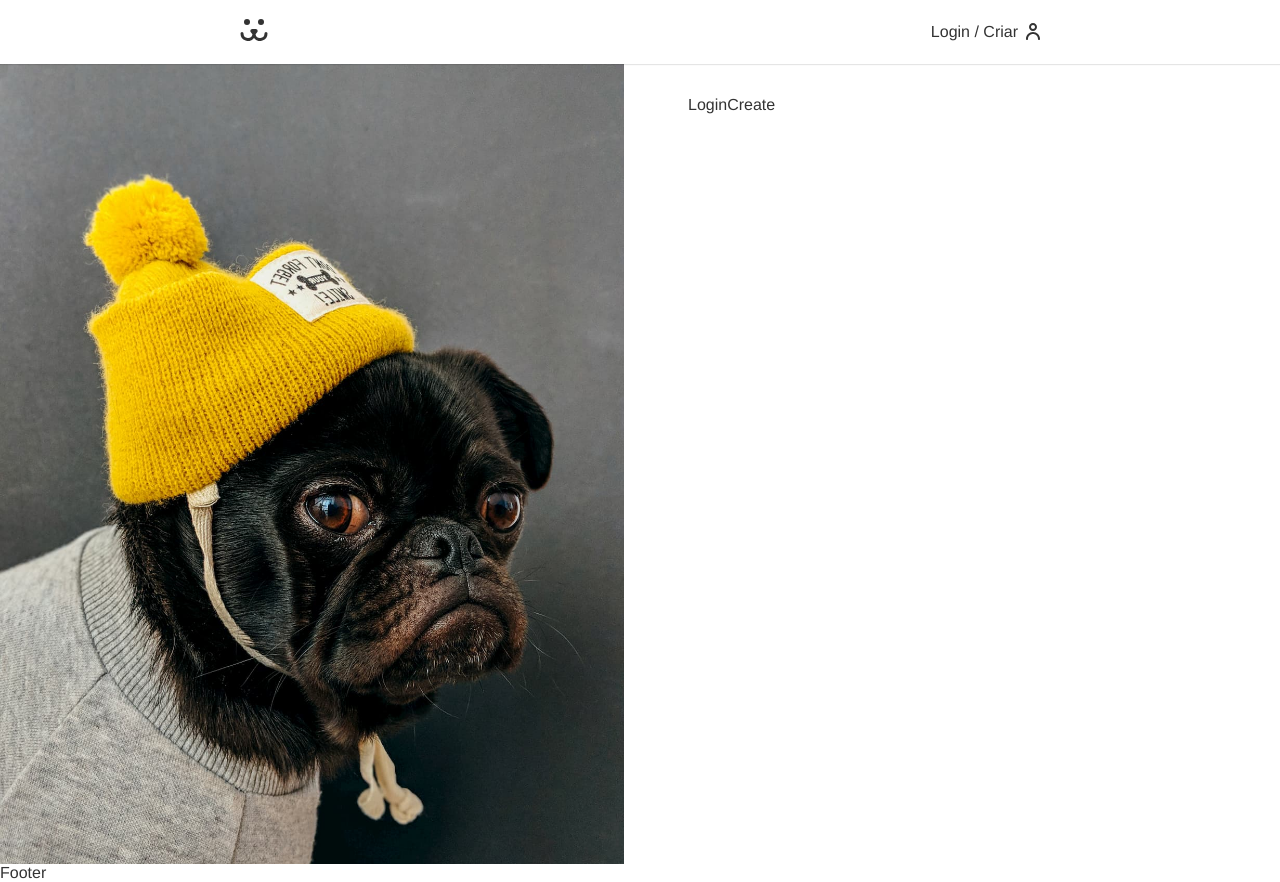
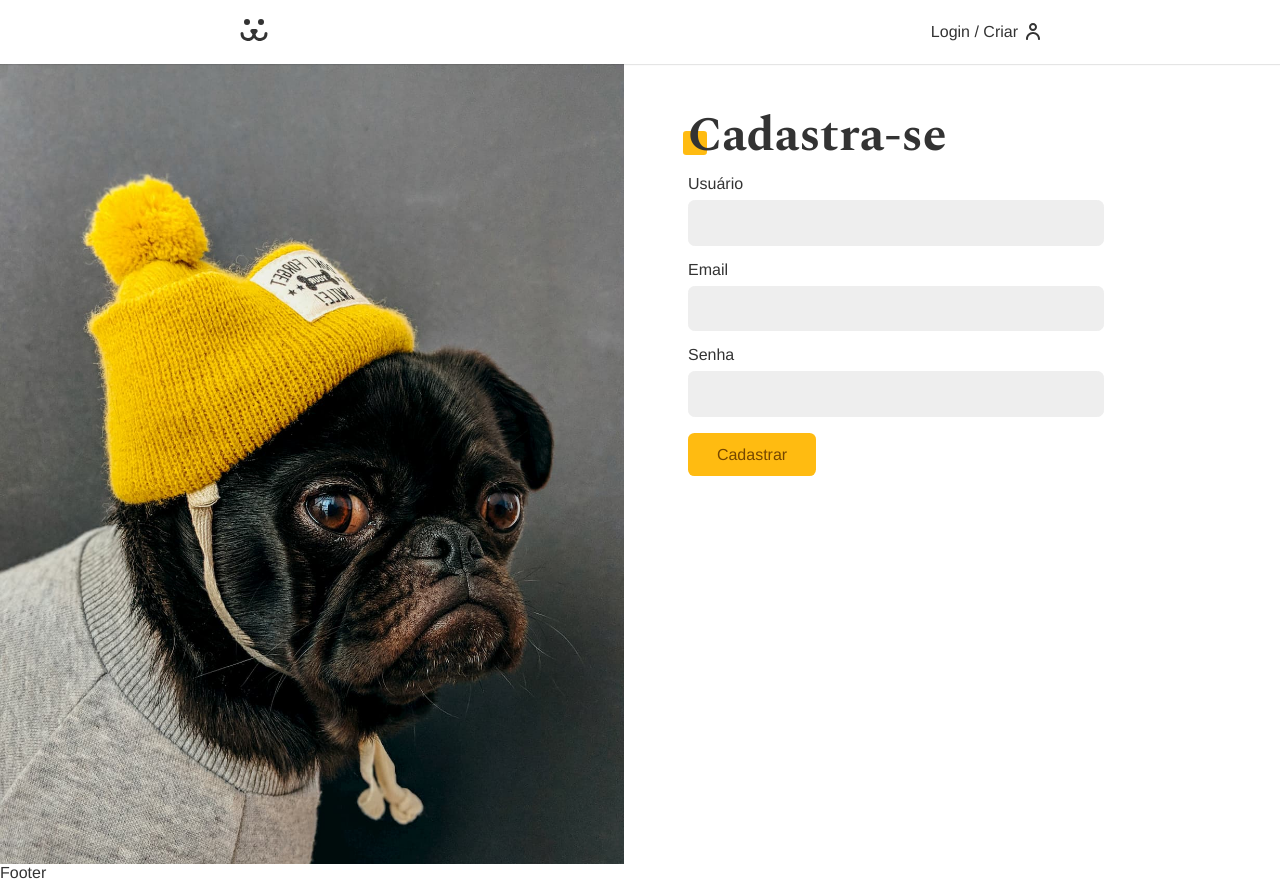
Before and after one commit to natansouza2010/dogs, a React (Create React App) app: page /login/criar in a window 1280 px wide. Built offline with nearby package versions, Linux system fonts and the light colour scheme.

Commit message:
Login Create

```diff
--- a/src/api.js
+++ b/src/api.js
@@ -42,3 +42,17 @@
         }
     }
 }
+
+export const USER_POST = (body) => {
+    return {
+        url: API_URL + '/api/user',
+        options: {
+            method: 'POST',
+            headers: {
+                'Content-Type': 'application/json',
+
+            },
+            body: JSON.stringify(body),
+        }
+    }
+}
--- a/src/components/Login/LoginCreate.js
+++ b/src/components/Login/LoginCreate.js
@@ -1,7 +1,42 @@
-import React from 'react'
+import React, { useContext } from 'react'
+import {Input} from '../Forms/Input';
+import {Button} from '../Forms/Button';
+import { useForm } from '../../hooks/useForm';
+import { USER_POST } from '../../api';
+import { UserContext } from '../../contexts/UserContext';
 
 export const LoginCreate = () => {
+  const username = useForm();
+  const email = useForm('form')
+  const password = useForm();
+
+  const {userLogin} = useContext(UserContext);
+
+  async function handleSubmit(event){
+
+    event.preventDefault();
+    const {url, options} = USER_POST(
+      {
+        username: username.value,
+        email: email.value,
+        password: password.value,
+
+    })
+    const response = await fetch(url, options);
+    if(response.ok) userLogin(username.value, password.value)
+
+    console.log(response)
+
+  }
   return (
-    <div>LoginCreate</div>
+    <section className="animeLeft">
+      <h1 className="title">Cadastra-se</h1>
+      <form onSubmit={handleSubmit}>
+         <Input label="Usuário" type="text" name="username" {...username}/>
+         <Input label="Email" type="email" name="email" {...email}/>
+         <Input label="Senha" type="password" name="password" {...password}/>
+         <Button>Cadastrar</Button>
+      </form>
+    </section>
   )
 }
--- a/src/hooks/useForm.js
+++ b/src/hooks/useForm.js
@@ -7,6 +7,11 @@
         regex: /^(([^<>()[\]\\.,;:\s@"]+(\.[^<>()[\]\\.,;:\s@"]+)*)|(".+"))@((\[[0-9]{1,3}\.[0-9]{1,3}\.[0-9]{1,3}\.[0-9]{1,3}\])|(([a-zA-Z\-0-9]+\.)+[a-zA-Z]{2,}))$/,
         message: 'Preencha um email válido',
 
+    },
+
+    password : {
+        regex: /^(?=.*\d)(?=.*[a-z])(?=.*[A-Z])[0-9a-zA-Z]{8,}$/,
+        message: 'A senha precisa de ter 1 caracter maiusculo, 1 mínusculo e 1 dígito. Com o minímo 8 caracteres'
     }
 }
 
```
